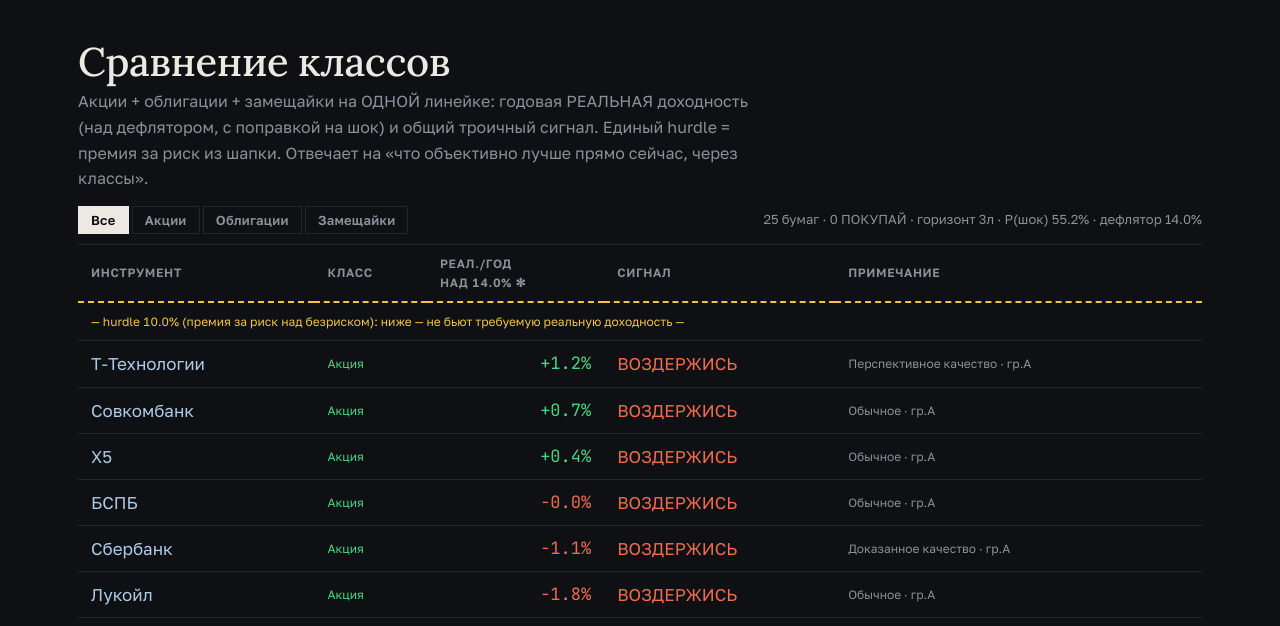
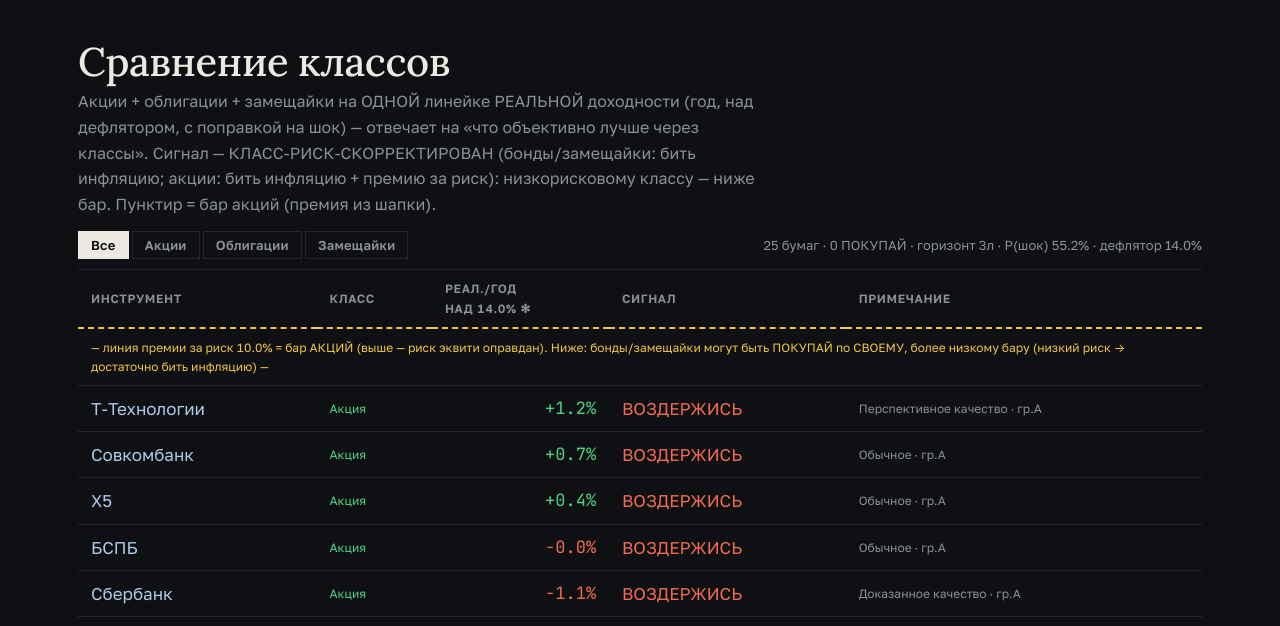
Before and after one commit to AlexDogaev/stock-valuation, a FastAPI app: page /compare in a window 1280 px wide. Shown: the part 92-718 px from the top of the page. Run offline with FastAPI, Linux system fonts and the light colour scheme; data comes from the database, SQL or seed files in the repository; data that the repository does not hold is empty.

Commit message:
compare: уточнить, что сигнал класс-риск-скорректирован (бонды ниже бар)
Линейка реал/год унифицирована, но сигнал остаётся по бару класса (бонды/
замещайки: бить инфляцию; акции: +премия) — корректно (низкий риск → ниже
бар), не баг. Пунктир = бар акций, под ним бонды могут быть ПОКУПАЙ по
своему. Уточнены подпись и линия. МОДЕЛЬ.md: red-team #7 закрыт.

Co-Authored-By: Claude Opus 4.8 <noreply@anthropic.com>

```diff
--- a/app/web/templates/compare.html
+++ b/app/web/templates/compare.html
@@ -20,9 +20,10 @@
 <div class="toolbar">
   <div>
     <h1>Сравнение классов</h1>
-    <p class="sub cmp-sub">Акции + облигации + замещайки на ОДНОЙ линейке: годовая РЕАЛЬНАЯ доходность
-      (над дефлятором, с поправкой на шок) и общий троичный сигнал. Единый hurdle = премия за риск из шапки.
-      Отвечает на «что объективно лучше прямо сейчас, через классы».</p>
+    <p class="sub cmp-sub">Акции + облигации + замещайки на ОДНОЙ линейке РЕАЛЬНОЙ доходности (год, над дефлятором,
+      с поправкой на шок) — отвечает на «что объективно лучше через классы». Сигнал — КЛАСС-РИСК-СКОРРЕКТИРОВАН
+      (бонды/замещайки: бить инфляцию; акции: бить инфляцию + премию за риск): низкорисковому классу — ниже бар.
+      Пунктир = бар акций (премия из шапки).</p>
   </div>
 </div>
 <div class="cmp-bar">
@@ -53,8 +54,8 @@ function renderRows() {
   const hurdleReal = HURDLE;   // порог сигнала (реал над дефлятором)
   let html = "", drawn = false;
   rows.forEach(z => {
-    if (!drawn && z.real < hurdleReal) {   // линия hurdle: ниже неё — не бьёт требуемую доходность
-      html += `<tr class="hurdle-row"><td colspan="5">— hurdle ${pct(hurdleReal)} (премия за риск над безриском): ниже — не бьют требуемую реальную доходность —</td></tr>`;
+    if (!drawn && z.real < hurdleReal) {   // линия премии = бар АКЦИЙ; бонды/замещайки судятся по более низкому бару (бить инфляцию)
+      html += `<tr class="hurdle-row"><td colspan="5">— линия премии за риск ${pct(hurdleReal)} = бар АКЦИЙ (выше — риск эквити оправдан). Ниже: бонды/замещайки могут быть ПОКУПАЙ по СВОЕМУ, более низкому бару (низкий риск → достаточно бить инфляцию) —</td></tr>`;
       drawn = true;
     }
     html += `<tr>
```
Also changed, not shown: МОДЕЛЬ.md (+1 -1 lines).
